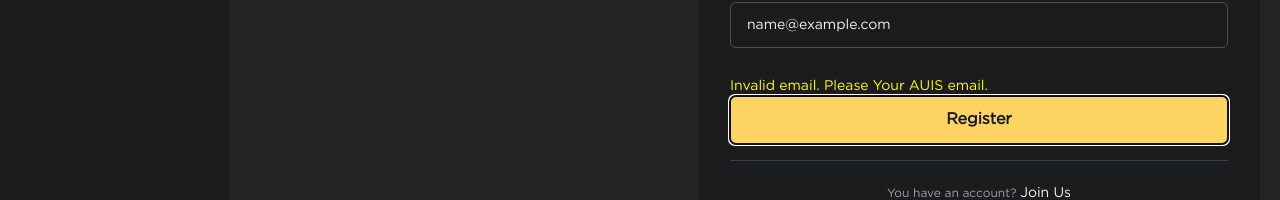
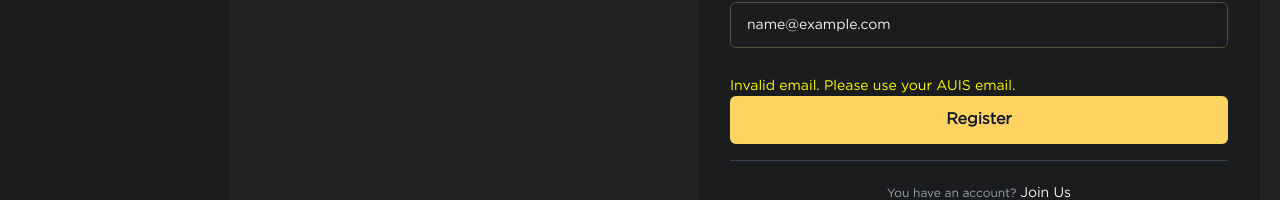
Before and after one commit to mohTalib/opp-front-react, a React (Create React App) app: page /register in a window 1280 px wide. Both pictures are taken after typing "Sample", "name@example.com" into the empty fields and a click on the button "Register". Shown: the part 496-696 px from the top of the page. Built offline with nearby package versions, Linux system fonts and the light colour scheme; no server answers.

Commit message:
Update index.js

```diff
--- a/src/components/regestration/index.js
+++ b/src/components/regestration/index.js
@@ -1,48 +1,66 @@
-import React, { useState } from 'react';
+// RegistrationForm.js
+
+import React, { useState, useEffect } from 'react';
 import axios from 'axios';
 import { useNavigate } from 'react-router-dom';
 import './Styles.css';
 import { Link } from 'react-router-dom';
+import debounce from 'lodash.debounce';
 
 const RegistrationForm = () => {
   const [fullName, setFullName] = useState('');
   const [email, setEmail] = useState('');
+  const [isLoading, setIsLoading] = useState(false);
   const [isLoggedIn, setIsLoggedIn] = useState(false);
-  const [error, setError] = useState(''); // State to hold the error message
+  const [error, setError] = useState('');
   const navigate = useNavigate();
 
   const validateEmail = (email) => {
     const regex = /^[a-zA-Z]{2}(1[6-9]|2[0-3])\d{3}(@auis\.edu\.krd|@alumni\.auis\.edu\.krd)$/;
 
     if (!regex.test(email)) {
-      setError('Invalid email. Please Your AUIS email.');
+      setError('Invalid email. Please use your AUIS email.');
       return false;
     }
     return true;
   };
 
   const handleRegistration = async () => {
-    const lowerCaseEmail = email.toLowerCase();
-
-    if (!validateEmail(lowerCaseEmail)) {
-      return;
-    }
+    setIsLoading(true);
 
     try {
-      await axios.post('https://dj-front.onrender.com/register/', { full_name: fullName, email: lowerCaseEmail });
+      await axios.post('https://dj-front.onrender.com/register/', {
+        full_name: fullName,
+        email: email.toLowerCase(),
+      });
+
       console.log('Registration successful');
       localStorage.setItem('userStatus', 'authenticated');
       setIsLoggedIn(true);
       navigate('/dashboard');
     } catch (error) {
       console.error('Registration failed', error);
+      setError('Registration failed. Please try again.');
+    } finally {
+      setIsLoading(false);
     }
   };
+
+  const debouncedEmailValidation = debounce(async (email) => {
+    if (email.trim() && !validateEmail(email)) {
+      // Handle invalid email
+    }
+  }, 300);
+
+  useEffect(() => {
+    debouncedEmailValidation(email);
+    return () => debouncedEmailValidation.cancel(); // Cleanup debounce on component unmount
+  }, [email, debouncedEmailValidation]);
 
   const handleSubmit = (e) => {
     e.preventDefault();
 
-    if (!fullName.trim() || !email.trim()) {
+    if (!fullName.trim() || !email.trim() || isLoading) {
       setError('Please fill in all fields.');
       return;
     }
@@ -71,10 +89,10 @@ const RegistrationForm = () => {
             value={email}
             onChange={(e) => setEmail(e.target.value)}
           />
-          {error && <p style={{ color: 'yellow' }}>{error}</p>} {/* Display error message if present */}
+          {error && <p style={{ color: 'yellow' }}>{error}</p>}
         </div>
-        <button className="sign" type="submit">
-          Register
+        <button className="sign" type="submit" disabled={isLoading}>
+          {isLoading ? 'Registering...' : 'Register'}
         </button>
       </form>
       <div className="social-message">
```
